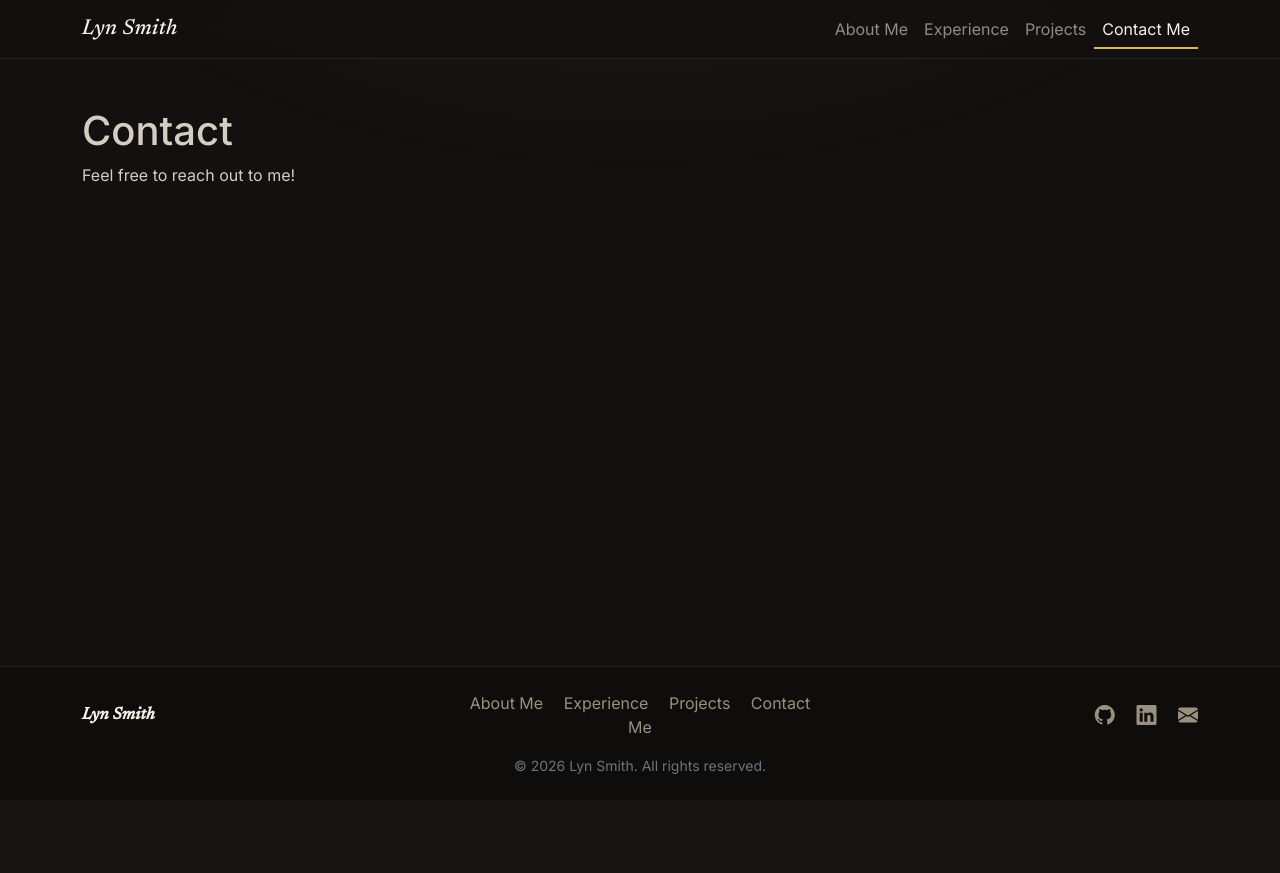
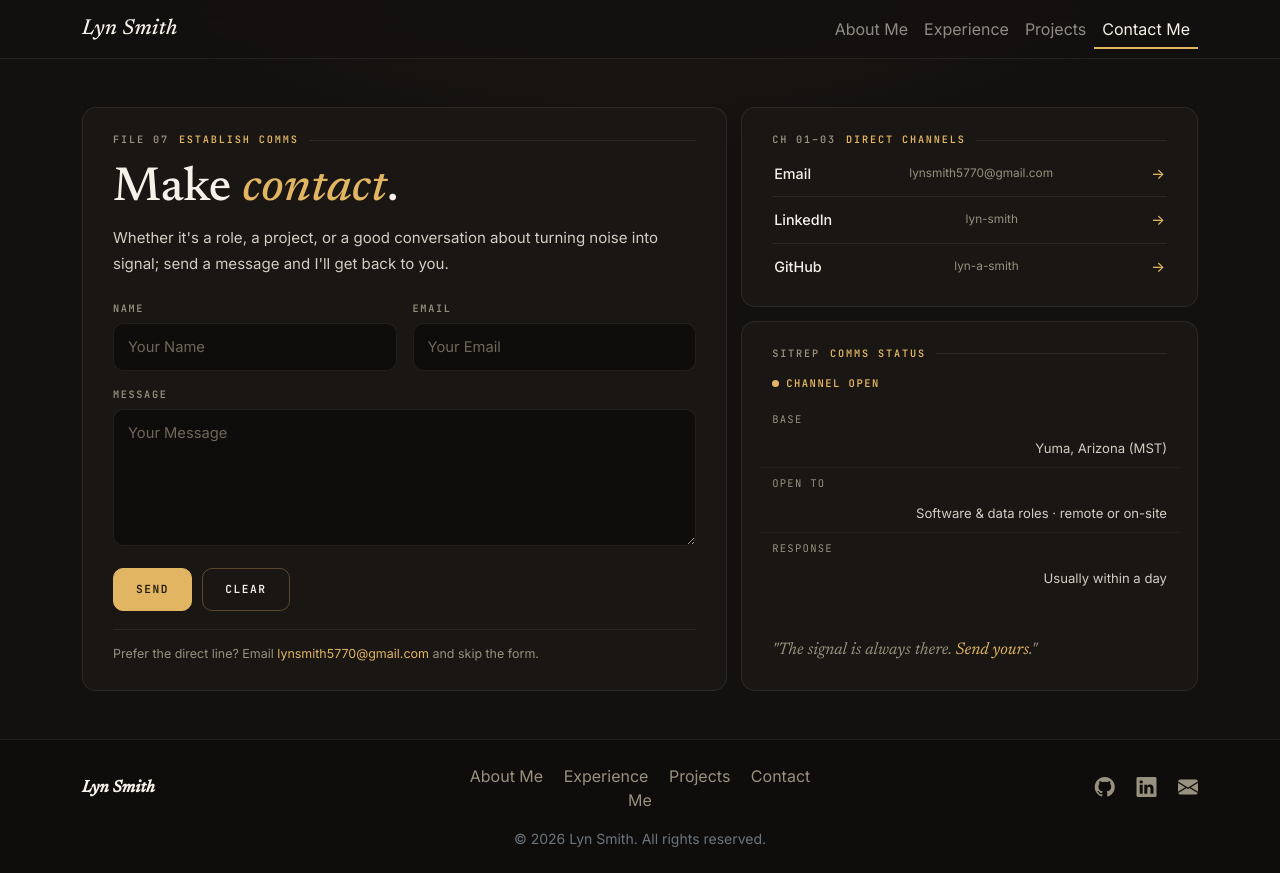
Before and after one commit to lyn-a-smith/portfolio, a Django app: page /contact/ in a window 1280 px wide. Before the commit the page ends 774 px from the top, so only its background shows below. Run offline with Django 5.2, Linux system fonts and the light colour scheme.

Commit message:
class 3 assignment

```diff
--- /dev/null
+++ b/pages/forms.py
@@ -0,0 +1,12 @@
+from django import forms
+
+class ContactForm(forms.Form):
+    name = forms.CharField(
+        max_length=50, widget=forms.TextInput(attrs={'placeholder': 'Your Name'})
+        )
+    email = forms.EmailField(
+        max_length=50, widget=forms.EmailInput(attrs={'placeholder': 'Your Email'})
+        )
+    message = forms.CharField(
+        max_length=500, widget=forms.Textarea(attrs={'placeholder': 'Your Message', 'rows': 5})
+        )
--- a/pages/urls.py
+++ b/pages/urls.py
@@ -4,5 +4,6 @@ from . import views
 urlpatterns = [
     path('', views.about_me_view, name='about_me'),
     path('contact/', views.contact_view, name='contact'),
-    path('experience/', views.experience_view, name='experience')
+    path('experience/', views.experience_view, name='experience'),
+    path('thank-you', views.thank_you_view, name='thank_you')
 ]
--- a/pages/views.py
+++ b/pages/views.py
@@ -1,9 +1,58 @@
-from django.shortcuts import render
+from django.shortcuts import redirect, render
+
+from .forms import ContactForm
+from django.core.mail import send_mail
 
 # Create your views here.
 def about_me_view(request):
     return render(request, 'pages/about_me.html')
-def contact_view(request):
-    return render(request, 'pages/contact.html')
+
 def experience_view(request):
     return render(request, 'pages/experience.html')
+
+def contact_view(request):
+    # Post: the visitor has submitted the form
+    if request.method == 'POST':
+        form = ContactForm(request.POST) # bind submitted data to the form
+        if form.is_valid(): # Django validates the form data
+
+            # Process the form data
+            name = form.cleaned_data['name']
+            email = form.cleaned_data['email']
+            message = form.cleaned_data['message']
+
+            # Build the email body
+            message_body =(
+                f"New message from your Portfolio\n"
+                f"Name: {name}\n"
+                f"Email: {email}\n"
+                f"Message: {message}\n"
+            )
+
+            try:
+                # Send the email
+                send_mail(
+                    'New message from your Portfolio',
+                    message_body,
+                    email,
+                    ['lynsmith5770@gmail.com']
+                )
+                # Successs: reset the form and display a success message
+                form = ContactForm() # reset the form
+                return redirect('thank_you')
+
+            except Exception as e:
+                # Error: display an error message
+                return render(request, 'pages/contact.html', {'form': form, 'error':str(e)})
+
+        else:
+            # Form is not valid: display the form with errors
+            return render(request, 'pages/contact.html', {'form': form})
+
+    # Get: the visitor is accessing the page for the first time
+    else:
+        form = ContactForm()
+        return render(request, 'pages/contact.html', {'form': form})
+
+def thank_you_view(request):
+    return render(request, 'pages/thank_you.html')
--- /dev/null
+++ b/static/css/contact.css
@@ -0,0 +1,159 @@
+/* ============================================================
+   CONTACT page — "Establish comms"
+   Dossier theme: warm charcoal + amber · serif headline · mono labels
+   Loaded by templates/pages/contact.html via {% block extra_head %}
+   ============================================================ */
+:root {
+  --ct-card: #191613;
+  --ct-card-2: #1d1915;
+  --ct-line: rgba(255, 250, 240, 0.08);
+  --ct-line-hover: rgba(226, 181, 99, 0.32);
+  --ct-accent: #e2b563;
+  --ct-accent-soft: rgba(226, 181, 99, 0.12);
+  --ct-text: #d3cdc2;
+  --ct-bright: #f5f1e8;
+  --ct-muted: #99917f;
+  --ct-mono: "JetBrains Mono", ui-monospace, "Cascadia Mono", Consolas, monospace;
+  --ct-serif: "Newsreader", Georgia, "Times New Roman", serif;
+}
+
+/* ---------- grid ---------- */
+.ct-bento {
+  display: grid; gap: 14px;
+  grid-template-columns: repeat(12, 1fr);
+  grid-template-rows: auto 1fr;
+  grid-template-areas:
+    "main main main main main main main side1 side1 side1 side1 side1"
+    "main main main main main main main side2 side2 side2 side2 side2";
+}
+.ct-main  { grid-area: main; }
+.ct-side1 { grid-area: side1; }
+.ct-side2 { grid-area: side2; }
+
+@media (max-width: 900px) {
+  .ct-bento {
+    grid-template-columns: 1fr; grid-template-rows: none;
+    grid-template-areas: "main" "side1" "side2";
+  }
+}
+
+/* ---------- card chassis ---------- */
+.ct-card {
+  background: var(--ct-card); border: 1px solid var(--ct-line); border-radius: 14px;
+  padding: 26px 30px;
+  transition: border-color 0.25s ease, background-color 0.25s ease;
+}
+.ct-card:hover { border-color: var(--ct-line-hover); background: var(--ct-card-2); }
+.ct-label {
+  display: flex; align-items: baseline; gap: 10px; margin: 0 0 16px;
+  font-family: var(--ct-mono); font-size: 0.64rem; font-weight: 600;
+  letter-spacing: 0.18em; text-transform: uppercase; color: var(--ct-accent);
+}
+.ct-label .no { color: var(--ct-muted); }
+.ct-label::after { content: ""; flex: 1; height: 1px; background: var(--ct-line); align-self: center; }
+
+/* ---------- main: headline + form ---------- */
+.ct-main h1 {
+  margin: 0 0 10px; font-family: var(--ct-serif); font-weight: 500;
+  font-size: clamp(2rem, 4.2vw, 3rem); line-height: 1.1; color: var(--ct-bright);
+}
+.ct-main h1 em { font-style: italic; color: var(--ct-accent); }
+.ct-main .lede { margin: 0 0 24px; max-width: 58ch; font-size: 0.94rem; line-height: 1.7; color: var(--ct-text); }
+
+.ct-form .ct-grid2 { display: grid; grid-template-columns: 1fr 1fr; gap: 16px; }
+@media (max-width: 620px) { .ct-form .ct-grid2 { grid-template-columns: 1fr; } }
+.ct-field { margin-bottom: 16px; }
+.ct-field label {
+  display: block; margin-bottom: 7px;
+  font-family: var(--ct-mono); font-size: 0.64rem; font-weight: 600;
+  letter-spacing: 0.16em; text-transform: uppercase; color: var(--ct-muted);
+}
+.ct-form input, .ct-form textarea {
+  width: 100%; box-sizing: border-box;
+  background: #0f0d0b; color: var(--ct-bright);
+  border: 1px solid var(--ct-line); border-radius: 10px;
+  padding: 12px 14px; font-family: inherit; font-size: 0.92rem; line-height: 1.5;
+  transition: border-color 0.2s ease, box-shadow 0.2s ease;
+}
+.ct-form textarea { resize: vertical; min-height: 130px; }
+.ct-form input::placeholder, .ct-form textarea::placeholder { color: #6e6759; }
+.ct-form input:focus, .ct-form textarea:focus {
+  outline: none; border-color: var(--ct-accent);
+  box-shadow: 0 0 0 3px var(--ct-accent-soft);
+}
+.ct-form .errorlist {
+  list-style: none; margin: 6px 0 0; padding: 0;
+  font-family: var(--ct-mono); font-size: 0.68rem; letter-spacing: 0.06em; color: #e08b8b;
+}
+
+.ct-actions { display: flex; flex-wrap: wrap; gap: 10px; margin-top: 6px; }
+.ct-btn {
+  font-family: var(--ct-mono); font-size: 0.7rem; font-weight: 600; letter-spacing: 0.14em;
+  padding: 12px 22px; border-radius: 10px; cursor: pointer;
+  border: 1px solid var(--ct-line-hover); background: transparent; color: var(--ct-bright);
+  transition: background 0.2s ease, color 0.2s ease, transform 0.2s ease;
+}
+.ct-btn:hover { background: rgba(226, 181, 99, 0.08); transform: translateY(-1px); }
+.ct-btn.primary { background: var(--ct-accent); border-color: var(--ct-accent); color: #221a0c; }
+.ct-btn.primary:hover { background: #ecc57e; }
+.ct-note {
+  margin: 18px 0 0; padding-top: 14px; border-top: 1px solid var(--ct-line);
+  font-size: 0.78rem; line-height: 1.6; color: var(--ct-muted);
+}
+.ct-note a { color: var(--ct-accent); text-decoration: none; }
+.ct-note a:hover { text-decoration: underline; }
+
+/* ---------- side: channels ---------- */
+.ct-links { display: flex; flex-direction: column; }
+.ct-links a {
+  display: flex; justify-content: space-between; align-items: center; gap: 10px;
+  padding: 12px 2px; border-bottom: 1px solid var(--ct-line); text-decoration: none;
+  color: var(--ct-bright); font-size: 0.9rem; font-weight: 500;
+  transition: color 0.2s ease, padding-left 0.2s ease;
+}
+.ct-links a:last-child { border-bottom: 0; padding-bottom: 2px; }
+.ct-links a:first-of-type { padding-top: 0; }
+.ct-links a small { color: var(--ct-muted); font-size: 0.74rem; font-weight: 400; }
+.ct-links a .arr { color: var(--ct-accent); transition: transform 0.2s ease; }
+.ct-links a:hover { color: var(--ct-accent); padding-left: 6px; }
+.ct-links a:hover .arr { transform: translateX(4px); }
+
+/* ---------- side: status ---------- */
+.ct-status { display: flex; flex-direction: column; }
+.ct-motto {
+  margin: auto 0 0; padding-top: 18px;
+  font-family: var(--ct-serif); font-style: italic; font-size: 1.05rem;
+  line-height: 1.5; color: var(--ct-muted);
+}
+.ct-motto .hl { color: var(--ct-accent); }
+.ct-live {
+  display: inline-flex; align-items: center; gap: 7px; margin-bottom: 12px;
+  font-family: var(--ct-mono); font-size: 0.66rem; font-weight: 600; letter-spacing: 0.14em; color: var(--ct-accent);
+}
+.ct-live i { width: 7px; height: 7px; border-radius: 50%; background: var(--ct-accent); animation: ct-pulse 2.2s infinite; }
+.ct-status div.row {
+  display: flex; justify-content: space-between; gap: 12px; padding: 8px 0;
+  border-bottom: 1px dotted var(--ct-line); font-size: 0.82rem;
+}
+.ct-status div.row:last-of-type { border-bottom: 0; padding-bottom: 0; }
+.ct-status .k { font-family: var(--ct-mono); font-size: 0.66rem; letter-spacing: 0.12em; color: var(--ct-muted); text-transform: uppercase; align-self: center; }
+.ct-status .v { color: var(--ct-text); text-align: right; }
+
+@keyframes ct-pulse { 0%,100% { opacity: 1; } 50% { opacity: 0.35; } }
+@media (prefers-reduced-motion: reduce) {
+  .ct-card, .ct-btn, .ct-links a, .ct-links a .arr { transition: none; }
+  .ct-live i { animation: none; }
+}
+/* ---------- thank-you page ---------- */
+.ct-thanks { display: grid; place-items: center; min-height: 55vh; }
+.ct-thanks .ct-card { max-width: 560px; width: 100%; text-align: center; padding: 48px 40px; }
+.ct-thanks .ct-label { justify-content: center; }
+.ct-thanks .ct-label::after { display: none; }
+.ct-thanks h1 {
+  margin: 10px 0 12px; font-family: var(--ct-serif); font-weight: 500;
+  font-size: clamp(1.8rem, 3.5vw, 2.5rem); color: var(--ct-bright);
+}
+.ct-thanks h1 em { font-style: italic; color: var(--ct-accent); }
+.ct-thanks p { margin: 0 0 24px; font-size: 0.94rem; line-height: 1.7; color: var(--ct-text); }
+.ct-thanks .ct-actions { justify-content: center; }
+.ct-thanks a.ct-btn { text-decoration: none; display: inline-block; }
--- a/templates/pages/contact.html
+++ b/templates/pages/contact.html
@@ -3,7 +3,73 @@
 
 {% block title %}Contact Me{% endblock %}
 
+{% block extra_head %}
+<link href="{% static 'css/contact.css' %}" rel="stylesheet">
+{% endblock extra_head %}
+
 {% block content %}
-    <h1>Contact</h1>
-    <p>Feel free to reach out to me!</p>
+<section class="ct-bento" aria-label="Contact Lyn Smith">
+
+  <div class="ct-card ct-main">
+    <h2 class="ct-label"><span class="no">FILE 07</span> Establish comms</h2>
+    <h1>Make <em>contact</em>.</h1>
+    <p class="lede">Whether it's a role, a project, or a good conversation about turning noise into signal; send a message and I'll get back to you.</p>
+
+    <form class="ct-form" method="POST">
+      {% csrf_token %}
+      <div class="ct-grid2">
+        <div class="ct-field">
+          <label for="{{ form.name.id_for_label }}">Name</label>
+          {{ form.name }}
+          {{ form.name.errors }}
+        </div>
+        <div class="ct-field">
+          <label for="{{ form.email.id_for_label }}">Email</label>
+          {{ form.email }}
+          {{ form.email.errors }}
+        </div>
+      </div>
+      <div class="ct-field">
+        <label for="{{ form.message.id_for_label }}">Message</label>
+        {{ form.message }}
+        {{ form.message.errors }}
+      </div>
+      <div class="ct-actions">
+        <button type="submit" class="ct-btn primary">SEND</button>
+        <button type="reset" class="ct-btn">CLEAR</button>
+      </div>
+    </form>
+
+    <!--Success message after email is sent-->
+    {% if success %}
+    <p style= 'color=red'>{{success}}</p>
+    {% endif %}
+
+    <!--Error message, if sending fails-->
+    {% if error %}
+    <p style= 'color=red'>{{error}} </p>
+    {% endif %}
+
+    <p class="ct-note">Prefer the direct line? Email <a href="mailto:lynsmith5770@gmail.com">lynsmith5770@gmail.com</a> and skip the form.</p>
+  </div>
+
+  <div class="ct-card ct-side1">
+    <h2 class="ct-label"><span class="no">CH 01–03</span> Direct channels</h2>
+    <div class="ct-links">
+      <a href="mailto:lynsmith5770@gmail.com">Email <small>lynsmith5770@gmail.com</small> <span class="arr">→</span></a>
+      <a href="https://www.linkedin.com/in/lyn-smith-b5911417a/" target="_blank" rel="noopener">LinkedIn <small>lyn-smith</small> <span class="arr">→</span></a>
+      <a href="https://github.com/lyn-a-smith" target="_blank" rel="noopener">GitHub <small>lyn-a-smith</small> <span class="arr">→</span></a>
+    </div>
+  </div>
+
+  <div class="ct-card ct-side2 ct-status">
+    <h2 class="ct-label"><span class="no">SITREP</span> Comms status</h2>
+    <span class="ct-live"><i></i>CHANNEL OPEN</span>
+    <div class="row"><span class="k">Base</span><span class="v">Yuma, Arizona (MST)</span></div>
+    <div class="row"><span class="k">Open to</span><span class="v">Software &amp; data roles · remote or on-site</span></div>
+    <div class="row"><span class="k">Response</span><span class="v">Usually within a day</span></div>
+    <p class="ct-motto">"The signal is always there. <span class="hl">Send yours</span>."</p>
+  </div>
+
+</section>
 {% endblock %}
```
Also changed, not shown: USER_STORIES.md (added, +93 -0 lines), config/settings.py (+15 -6 lines), templates/pages/thank_you.html (added, +24 -0 lines), db.sqlite3, 1 other file.
